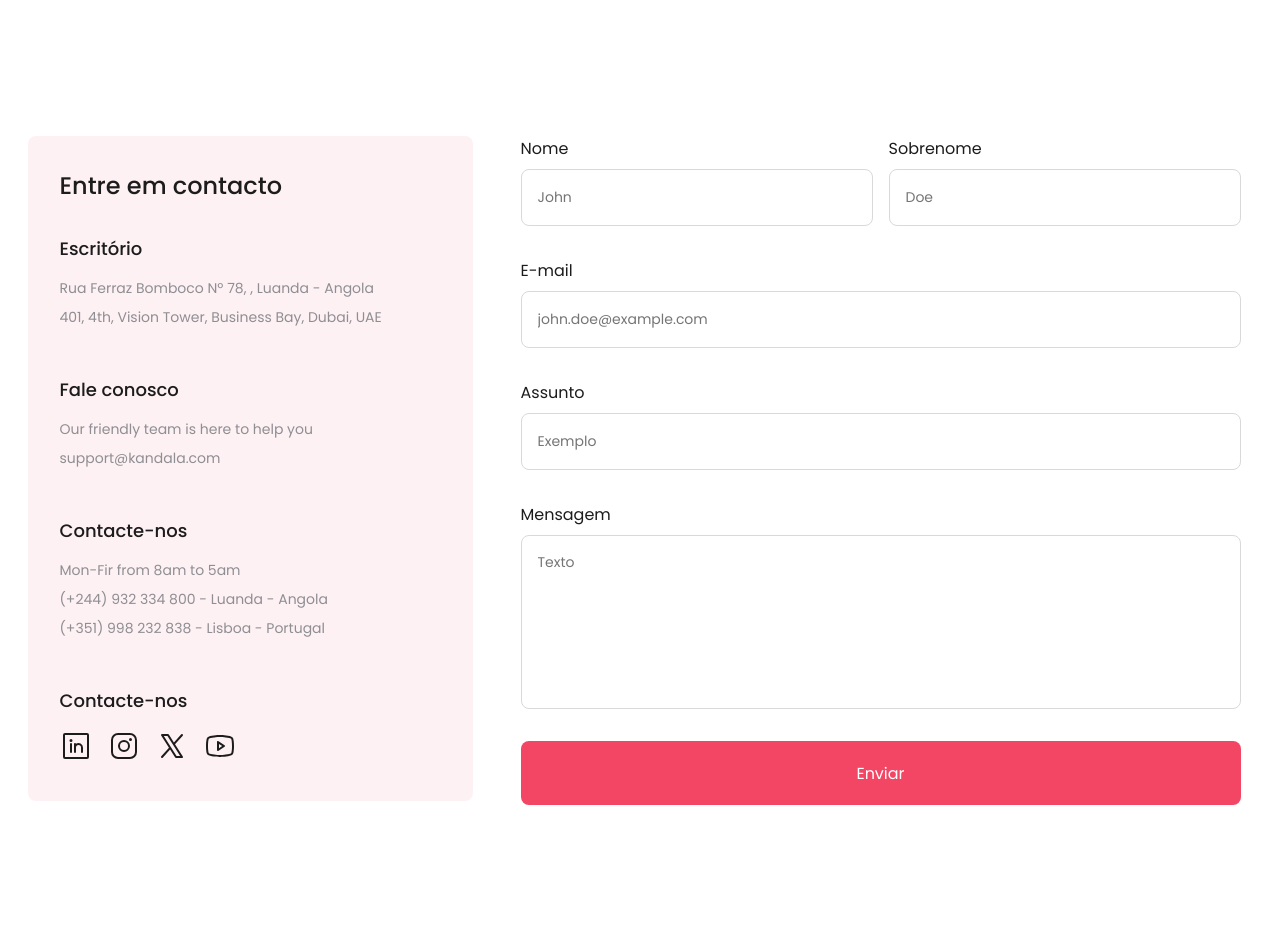
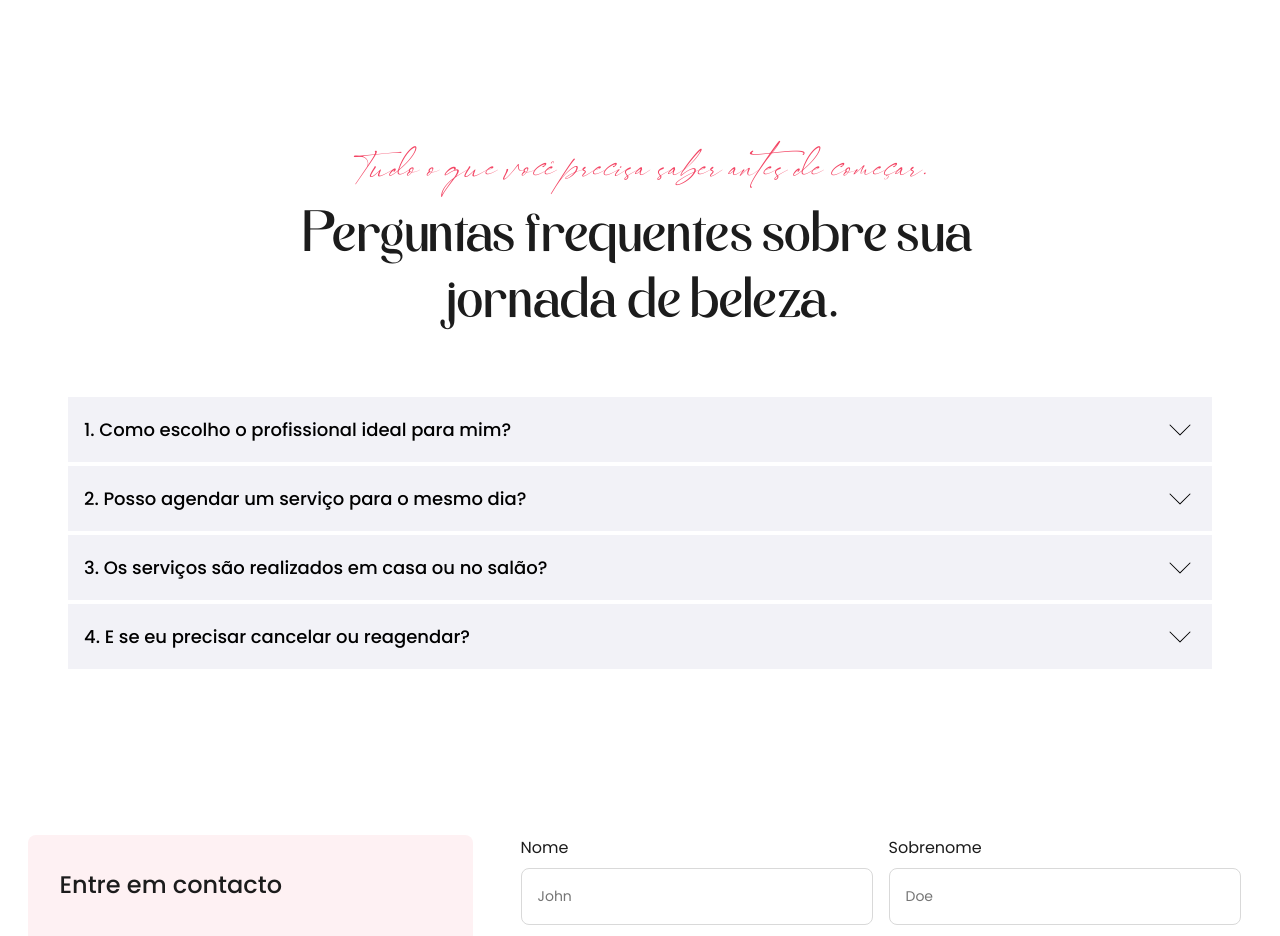
Before and after one commit to liets0n/kandala, a Next.js app: page / in a window 1280 px wide. Shown: the part 7861-8797 px from the top of the page. Built offline with nearby package versions, Linux system fonts and the light colour scheme.

Commit message:
feat: implement the FAQ section

```diff
--- a/package.json
+++ b/package.json
@@ -1,6 +1,6 @@
 {
   "name": "kandala",
-  "version": "0.15.0",
+  "version": "0.16.0",
   "private": true,
   "scripts": {
     "dev": "next dev --turbopack",
@@ -24,6 +24,7 @@
   },
   "dependencies": {
     "@phosphor-icons/react": "^2.1.7",
+    "clsx": "^2.1.1",
     "next": "15.3.0",
     "react": "^19.0.0",
     "react-dom": "^19.0.0"
--- a/src/app/page.tsx
+++ b/src/app/page.tsx
@@ -10,6 +10,7 @@ import {
   OurTeam,
   Metrics,
   Testimonials,
+  Faqs,
   Contact,
   Footer
 } from './../components'
@@ -26,6 +27,7 @@ function Home() {
       <OurTeam />
       <Metrics />
       <Testimonials />
+      <Faqs />
       <Contact />
       <Footer />
     </main>
--- /dev/null
+++ b/src/components/Faqs/index.tsx
@@ -0,0 +1,84 @@
+'use client'
+
+import React, { useState } from 'react'
+import clsx from 'clsx'
+
+import { CaretDown } from '@phosphor-icons/react/dist/ssr'
+
+import styles from './styles.module.scss'
+
+const data = [
+  {
+    question: '1. Como escolho o profissional ideal para mim?',
+    answers:
+      'Na nossa app, você pode navegar pelos perfis dos profissionais, ver fotos de trabalhos anteriores, avaliações de outras clientes e até filtrar por especialidades, como cabelo, maquiagem ou estética. É simples e intuitivo!'
+  },
+  {
+    question: '2. Posso agendar um serviço para o mesmo dia?',
+    answers:
+      'Na nossa app, você pode navegar pelos perfis dos profissionais, ver fotos de trabalhos anteriores, avaliações de outras clientes e até filtrar por especialidades, como cabelo, maquiagem ou estética. É simples e intuitivo!'
+  },
+  {
+    question: '3. Os serviços são realizados em casa ou no salão?',
+    answers:
+      'Na nossa app, você pode navegar pelos perfis dos profissionais, ver fotos de trabalhos anteriores, avaliações de outras clientes e até filtrar por especialidades, como cabelo, maquiagem ou estética. É simples e intuitivo!'
+  },
+  {
+    question: '4. E se eu precisar cancelar ou reagendar?',
+    answers:
+      'Na nossa app, você pode navegar pelos perfis dos profissionais, ver fotos de trabalhos anteriores, avaliações de outras clientes e até filtrar por especialidades, como cabelo, maquiagem ou estética. É simples e intuitivo!'
+  }
+]
+
+function Faqs() {
+  const [isAccordionOpen, setIsAccordionOpen] = useState(-1)
+
+  const handleIsAccordionOpenState = (item: number) => {
+    if (isAccordionOpen === item) {
+      setIsAccordionOpen(-1)
+    } else {
+      setIsAccordionOpen(item)
+    }
+  }
+
+  return (
+    <section id='Faqs' className={styles['container']}>
+      <h1 className={styles['container__title']}>
+        Tudo o que você precisa saber antes de começar.
+      </h1>
+
+      <h2 className={styles['container__subtitle']}>
+        Perguntas frequentes sobre sua jornada de beleza.
+      </h2>
+
+      <div className={styles['container__accordion']}>
+        <ul className={styles['accordion__list']}>
+          {data.map((item, index) => (
+            <li className={styles['list__item']} key={index}>
+              <button
+                className={styles['item__btn']}
+                onClick={() => handleIsAccordionOpenState(index)}
+              >
+                <p className={styles['btn__text']}>{item.question}</p>
+
+                <CaretDown
+                  size={32}
+                  weight='thin'
+                  className={`${styles['btn__icon']} ${styles[clsx({ 'btn__icon--activated': isAccordionOpen === index })]}`}
+                />
+              </button>
+
+              <p
+                className={`${styles['item__text']} ${styles[clsx({ 'item__text--activated': isAccordionOpen === index })]}`}
+              >
+                {item.answers}
+              </p>
+            </li>
+          ))}
+        </ul>
+      </div>
+    </section>
+  )
+}
+
+export default Faqs
--- /dev/null
+++ b/src/components/Faqs/styles.module.scss
@@ -0,0 +1,89 @@
+@use './../../styles/palette' as *;
+
+.container {
+  width: 100%;
+  display: flex;
+  align-items: center;
+  flex-direction: column;
+  margin: 0 auto;
+  margin-top: 10.375rem;
+
+  .container__title {
+    font-size: 1.625rem;
+    color: $primary;
+    font-family: var(--font-signatie);
+    text-align: center;
+  }
+
+  .container__subtitle {
+    max-width: 47.125rem;
+    font-size: 3.5rem;
+    font-family: var(--font-miollan);
+    text-align: center;
+  }
+
+  .container__accordion {
+    margin-top: 4.125rem;
+
+    .accordion__list {
+      display: flex;
+      align-items: center;
+      flex-direction: column;
+      gap: 0.25rem;
+
+      .list__item {
+        width: 71.5rem;
+        background-color: $gray-50;
+        list-style: none;
+        transition: 0.4s;
+
+        .item__btn {
+          width: 100%;
+          display: flex;
+          align-items: center;
+          justify-content: space-between;
+          padding: 1rem;
+          outline: none;
+          border: none;
+          text-align: start;
+          font-size: 1.125rem;
+          font-weight: 500;
+          background-color: transparent;
+          cursor: pointer;
+
+          .btn__text { }
+
+          .btn__icon {
+            transition: transform 0.3s ease;
+          }
+        }
+
+        .btn__icon--activated {
+          transform: rotate(180deg);
+        }
+
+        .item__text {
+          width: 100%;
+          max-height: 0;
+          border-top: 1px solid $white;
+          color: $gray-50;
+          line-height: 32px;
+          overflow: hidden;
+          transition: max-height 0.3s ease, opacity 0.3s ease;
+          opacity: 0;
+        }
+
+        .item__text--activated {
+          max-height: max-content;
+          padding: 2rem 1rem;
+          color: $gray-200;
+          opacity: 1;
+        }
+
+        .item__text--red {
+          display: none;
+        }
+      }
+    }
+  }
+}
--- a/src/components/index.ts
+++ b/src/components/index.ts
@@ -10,3 +10,4 @@ export { default as OurTeam } from './OurTeam'
 export { default as Metrics } from './Metrics'
 export { default as Testimonials } from './Testimonials'
 export { default as Contact } from './Contact'
+export { default as Faqs } from './Faqs'
```
Also changed, not shown: 1 other file (tests, documents, lock files or other folders).
